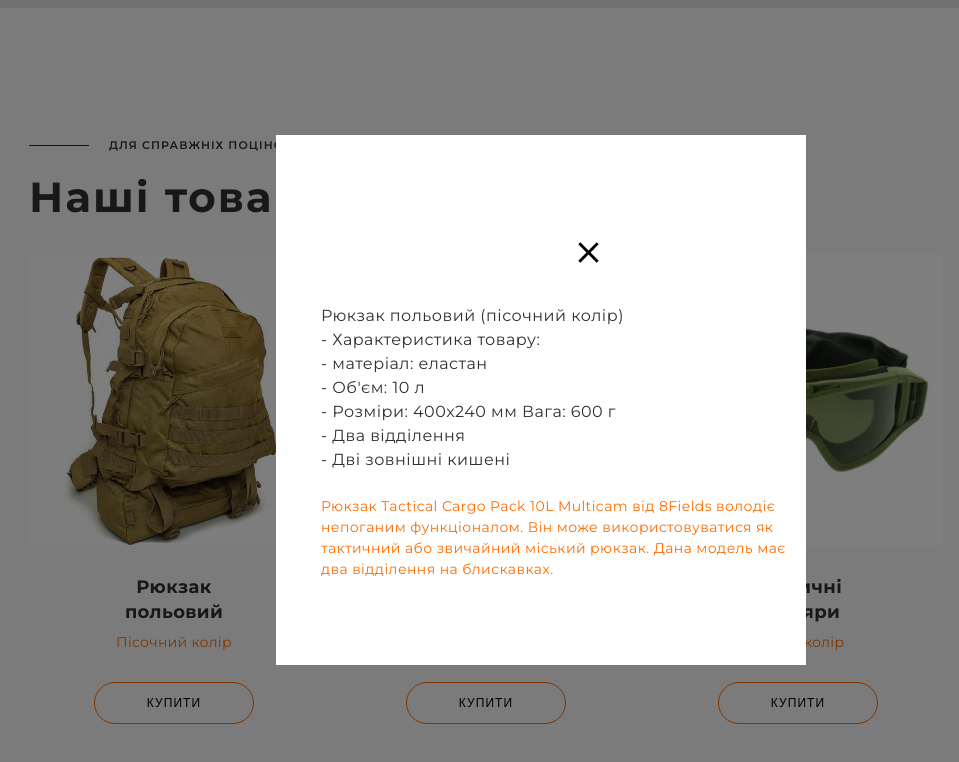
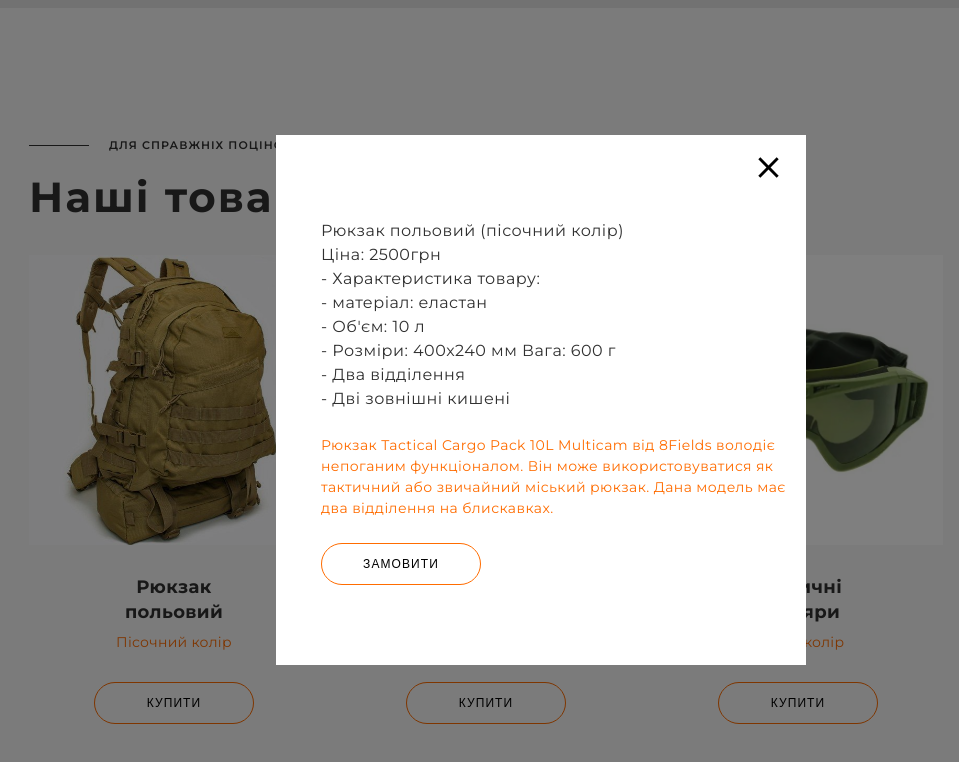
Before and after one commit to TheMainOne/Lend-Lease, a React (Create React App) app: page / in a window 1280 px wide. Both pictures are taken after a click on the picture 273 px from the left and 3166 px from the top of the page. Shown: the part 2766-3528 px from the top of the page, without its empty margins (99-1058 px from the left). Built offline with nearby package versions, Linux system fonts and the light colour scheme.

Commit message:
improved modal styles

```diff
--- a/src/components/ModalWindow/ModalForFirstItem.jsx
+++ b/src/components/ModalWindow/ModalForFirstItem.jsx
@@ -3,11 +3,15 @@ import Box from "@mui/material/Box";
 import CloseIcon from "@mui/icons-material/Close";
 import Typography from "@mui/material/Typography";
 import Modal from "@mui/material/Modal";
-import { ModalList, ModalListItem } from "./ModalForFirstItem.styled";
+import {
+  ModalList,
+  ModalListItem,
+  ModalLinkButton,
+} from "./ModalForFirstItem.styled";
 
 export const ModalWindowForFirstItem = ({ openFirstModal, handleClose }) => {
   const TabletMediaWidth = useMediaQuery("(min-width:768px)");
-  console.log(TabletMediaWidth);
+
   return (
     <Modal
       open={openFirstModal}
@@ -15,21 +19,6 @@ export const ModalWindowForFirstItem = ({ openFirstModal, handleClose }) => {
       aria-labelledby="modal-modal-title"
       aria-describedby="modal-modal-description"
     >
-      {/* <Box
-        sx={{
-          position: "absolute",
-          top: "50%",
-          left: "50%",
-          transform: "translate(-50%, -50%)",
-          width: 350,
-          height: 500,
-          bgcolor: "#ffffff",
-          outline: "none",
-          padding: "15px",
-          color: "#303030",
-        }}
-          > */}
-
       <Box
         sx={[
           {
@@ -51,13 +40,19 @@ export const ModalWindowForFirstItem = ({ openFirstModal, handleClose }) => {
       >
         <CloseIcon
           fontSize="large"
-          sx={{
-            cursor: "pointer",
-            color: "#000000",
-            marginLeft: "280px",
-            marginTop: "85px",
-            marginBottom: "30px",
-          }}
+          sx={[
+            {
+              cursor: "pointer",
+              color: "#000000",
+              marginLeft: "300px",
+              marginTop: "10px",
+              marginBottom: "30px",
+            },
+            TabletMediaWidth && {
+              marginLeft: "460px",
+              marginTop: "0px",
+            },
+          ]}
           onClick={handleClose}
         />
         <ModalList>
@@ -71,8 +66,8 @@ export const ModalWindowForFirstItem = ({ openFirstModal, handleClose }) => {
               }}
             >
               Рюкзак польовий (пісочний колір) <br />
-              - Характеристика товару: <br /> - матеріал: еластан <br /> -
-              Об'єм: 10 л
+              Ціна: 2500грн <br />- Характеристика товару: <br /> - матеріал:
+              еластан <br /> - Об'єм: 10 л
               <br />
               - Розміри: 400х240 мм Вага: 600 г <br />
               - Два відділення
@@ -96,6 +91,7 @@ export const ModalWindowForFirstItem = ({ openFirstModal, handleClose }) => {
             </Typography>
           </ModalListItem>
         </ModalList>
+        <ModalLinkButton>Замовити</ModalLinkButton>
       </Box>
     </Modal>
   );
--- a/src/components/ModalWindow/ModalForFirstItem.styled.jsx
+++ b/src/components/ModalWindow/ModalForFirstItem.styled.jsx
@@ -7,7 +7,7 @@ export const BoxStyled = styled.div`
 
 export const ModalList = styled.ul`
   margin-left: 30px;
-  margin-bottom: 64px;
+  margin-bottom: 20px;
 `;
 
 export const ModalListItem = styled.li`
@@ -39,6 +39,7 @@ export const ModalLinkButton = styled.button`
   line-height: 16px;
   letter-spacing: 0.09em;
   text-transform: uppercase;
+  cursor: pointer;
 
   &:hover,
   :focus {
```
